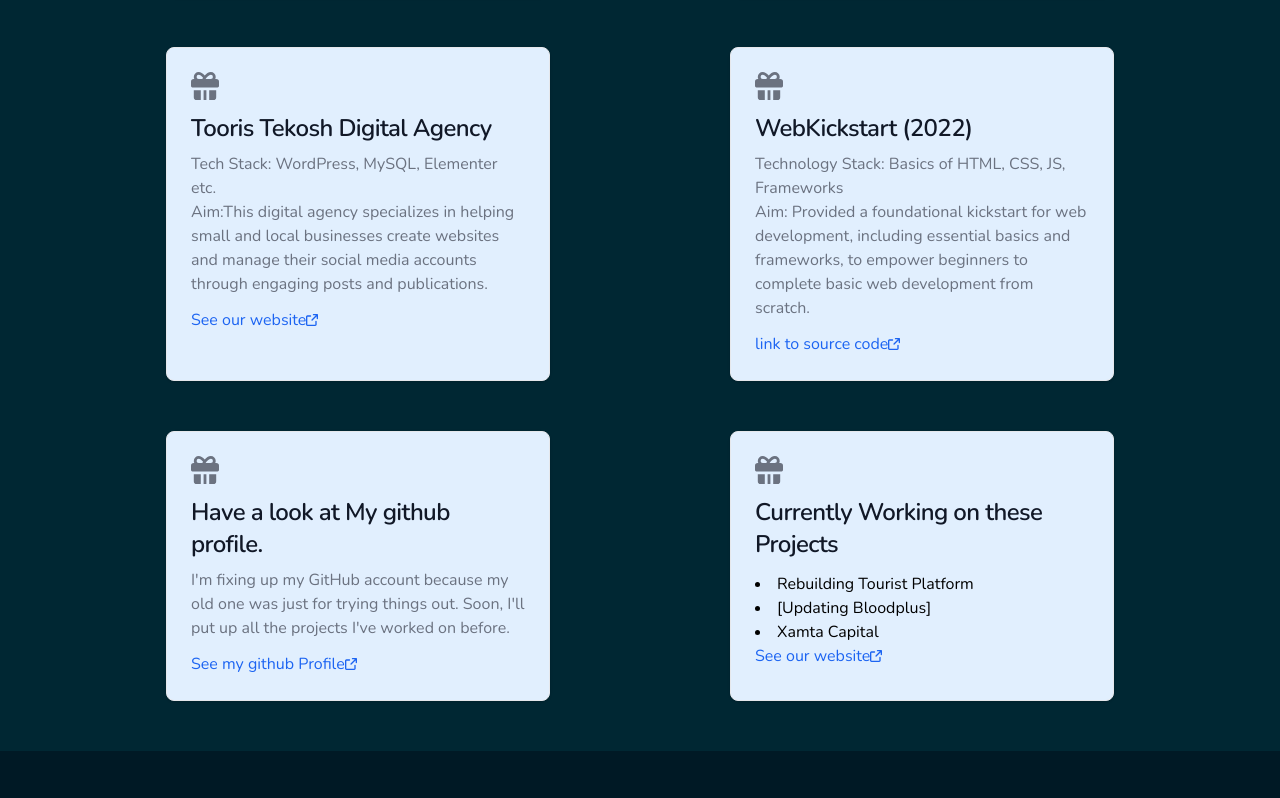
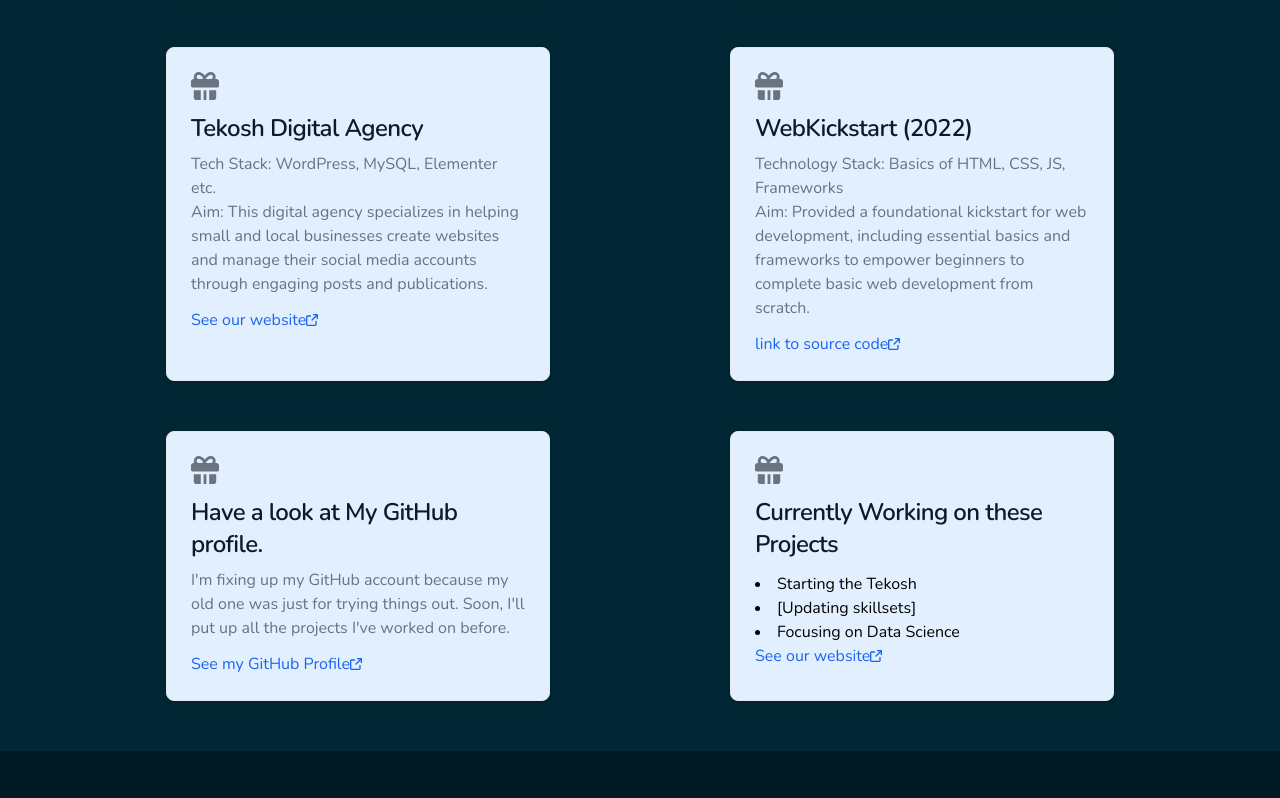
Before and after one commit to TheRitikYadav/theritikyadav.github.io, a plain HTML site: page mywork.html in a window 1280 px wide. Shown: the part 520-1318 px from the top of the page. Drawn offline with nearby package versions, Linux system fonts and the light colour scheme.

Commit message:
Update mywork.html
good

Signed-off-by: Ritik Yadav <138776287+TheRitikYadav@users.noreply.github.com>

```diff
--- a/mywork.html
+++ b/mywork.html
@@ -95,11 +95,10 @@ xmlns="http://www.w3.org/2000/svg" fill="currentColor" viewBox="0 0 20 20">
 d="M18 5h-.7c.229-.467.349-.98.351-1.5a3.5 3.5 0 0 0-3.5-3.5c-1.717 0-3.215 1.2-4.331 2.481C8.4.842 6.949 0 5.5 0A3.5 3.5 0 0 0 2 3.5c.003.52.123 1.033.351 1.5H2a2 2 0 0 0-2 2v3a1 1 0 0 0 1 1h18a1 1 0 0 0 1-1V7a2 2 0 0 0-2-2ZM8.058 5H5.5a1.5 1.5 0 0 1 0-3c.9 0 2 .754 3.092 2.122-.219.337-.392.635-.534.878Zm6.1 0h-3.742c.933-1.368 2.371-3 3.739-3a1.5 1.5 0 0 1 0 3h.003ZM11 13H9v7h2v-7Zm-4 0H2v5a2 2 0 0 0 2 2h3v-7Zm6 0v7h3a2 2 0 0 0 2-2v-5h-5Z" />
 </svg>
 <a href="#">
-<h5 class="mb-2 text-2xl font-semibold tracking-tight text-gray-900 dark:text-white">Tooris
-Tekosh Digital Agency</h5>
+<h5 class="mb-2 text-2xl font-semibold tracking-tight text-gray-900 dark:text-white">Tekosh Digital Agency</h5>
 </a>
 <p class="mb-3 font-normal text-gray-500 dark:text-gray-400">Tech Stack: WordPress, MySQL, Elementer etc.
-<br> Aim:This digital agency specializes in helping small and local businesses create websites and manage their social media accounts through engaging posts and publications.
+<br> Aim: This digital agency specializes in helping small and local businesses create websites and manage their social media accounts through engaging posts and publications.
 </p>
 <a href="https://tekosh.com" class="inline-flex items-center text-blue-600 hover:underline">
 See our website
@@ -126,7 +125,7 @@ WebKickstart (2022)</h5>
 <p class="mb-3 font-normal text-gray-500 dark:text-gray-400">Technology Stack: Basics of HTML,
 CSS, JS, Frameworks
 <br>Aim: Provided a foundational kickstart for web development, including essential basics
-and frameworks, to empower beginners to complete basic web development from scratch.
+and frameworks to empower beginners to complete basic web development from scratch.
 </p>
 <a href="https://www.ritikyadav.com.np/webkickstart/" class="inline-flex items-center text-blue-600 hover:underline">
 link to source code<svg class="w-3 h-3 ms-2.5 rtl:rotate-[270deg]" aria-hidden="true"
@@ -147,14 +146,14 @@ d="M18 5h-.7c.229-.467.349-.98.351-1.5a3.5 3.5 0 0 0-3.5-3.5c-1.717 0-3.215 1.2-
 </svg>
 <a href="#">
 <h5 class="mb-2 text-2xl font-semibold tracking-tight text-gray-900 dark:text-white">Have a
-look at My github profile.</h5>
+look at My GitHub profile.</h5>
 </a>
 <p class="mb-3 font-normal text-gray-500 dark:text-gray-400">
 I'm fixing up my GitHub account because my old one was just for trying things out. Soon,
 I'll put up all the projects I've worked on before. </p>
 <a href="http://www.github.com/TheRitikYadav"
 class="inline-flex items-center text-blue-600 hover:underline">
-See my github Profile
+See my GitHub Profile
 <svg class="w-3 h-3 ms-2.5 rtl:rotate-[270deg]" aria-hidden="true"
 xmlns="http://www.w3.org/2000/svg" fill="none" viewBox="0 0 18 18">
 <path stroke="currentColor" stroke-linecap="round" stroke-linejoin="round"
@@ -175,9 +174,9 @@ d="M18 5h-.7c.229-.467.349-.98.351-1.5a3.5 3.5 0 0 0-3.5-3.5c-1.717 0-3.215 1.2-
 <h5 class="mb-2 text-2xl font-semibold tracking-tight text-gray-900 dark:text-white">Currently Working on these Projects</h5>
 </a>
 <p class="mb-3 font-normal text-gray-500 dark:text-gray-400">
-<li> Rebuilding Tourist Platform</li>
-<li> [Updating Bloodplus] </li>
-  <li> Xamta Capital</li>
+<li> Starting the Tekosh</li>
+<li> [Updating skillsets] </li>
+  <li> Focusing on Data Science</li>
 
 </p>
 <a href="#" class="inline-flex items-center text-blue-600 hover:underline">
```
